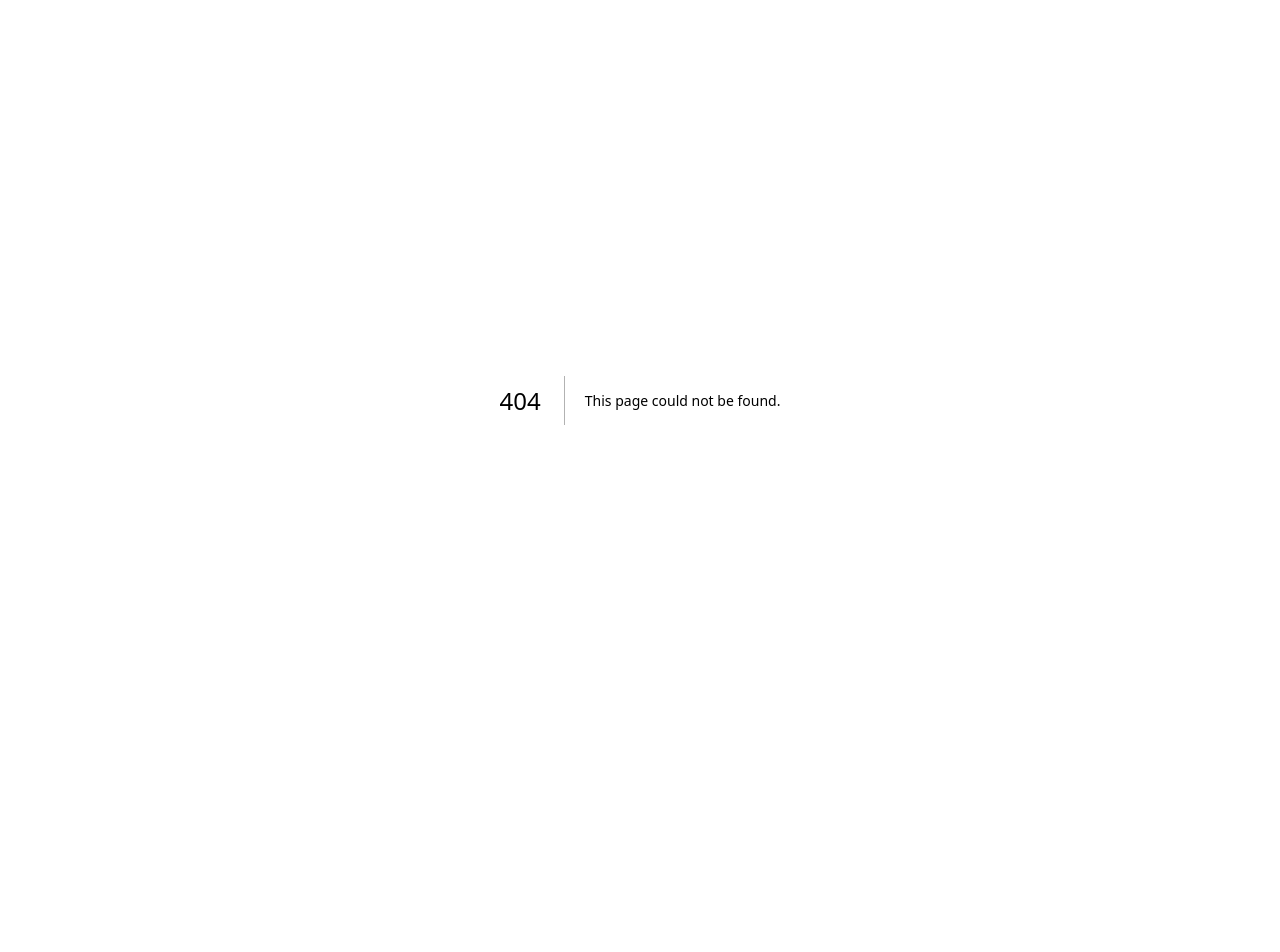
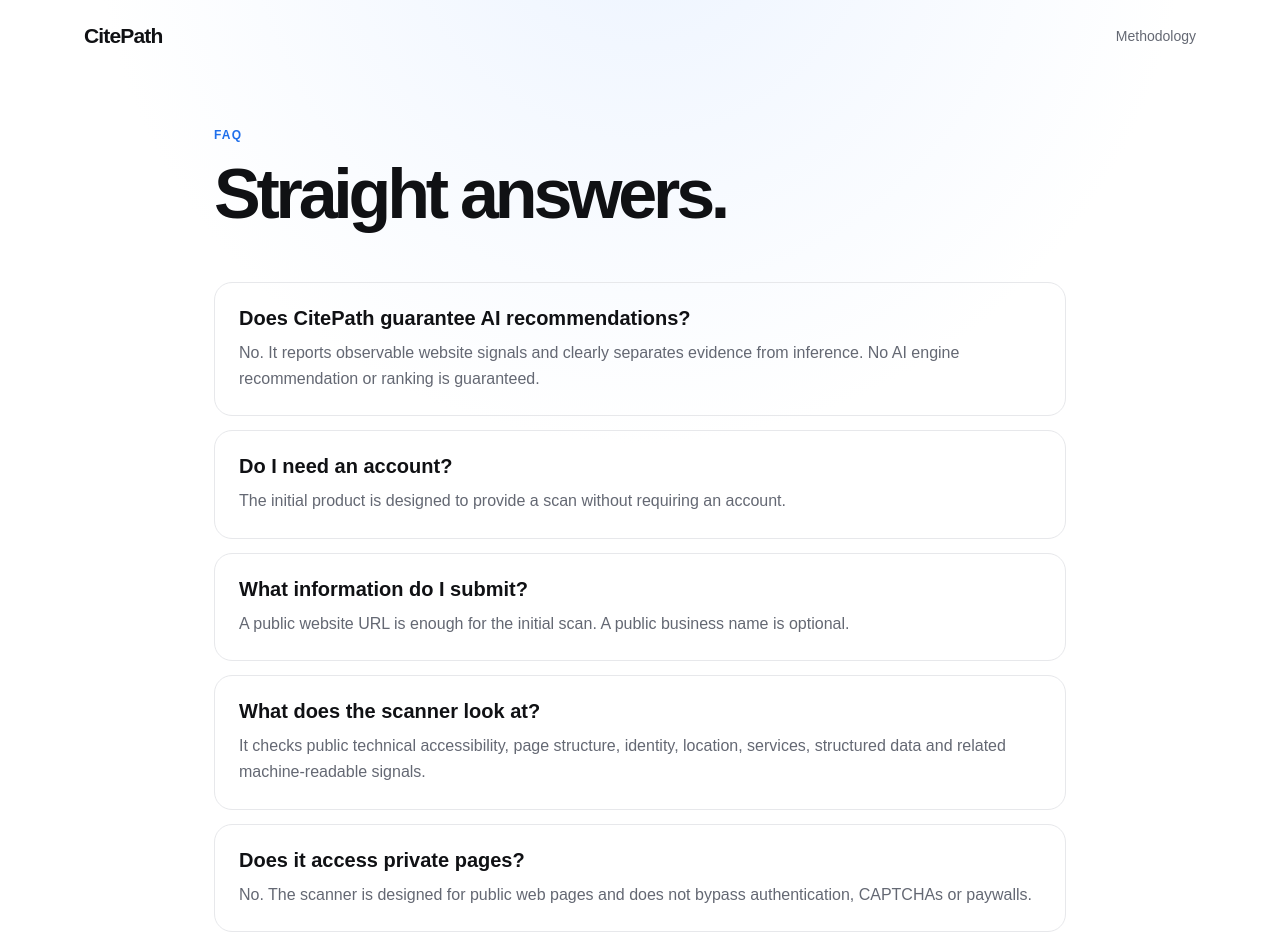
Before and after one commit to DMSNova27/CitePath, a Next.js app: page /faq in a window 1280 px wide. Before the commit this address had no page. Shown: the top 952 px of the page. Before the commit the page ends 800 px from the top, so only its background shows below. Built offline with nearby package versions, Linux system fonts and the light colour scheme.

Commit message:
Add FAQ page

```diff
--- /dev/null
+++ b/src/app/faq/page.tsx
@@ -0,0 +1,11 @@
+import Link from "next/link";
+
+const faqs = [
+  ["Does CitePath guarantee AI recommendations?", "No. It reports observable website signals and clearly separates evidence from inference. No AI engine recommendation or ranking is guaranteed."],
+  ["Do I need an account?", "The initial product is designed to provide a scan without requiring an account."],
+  ["What information do I submit?", "A public website URL is enough for the initial scan. A public business name is optional."],
+  ["What does the scanner look at?", "It checks public technical accessibility, page structure, identity, location, services, structured data and related machine-readable signals."],
+  ["Does it access private pages?", "No. The scanner is designed for public web pages and does not bypass authentication, CAPTCHAs or paywalls."],
+];
+
+export default function FaqPage() { return <main className="page-shell"><nav className="nav"><Link href="/" className="brand">CitePath</Link><Link href="/methodology" className="nav-link">Methodology</Link></nav><article style={{maxWidth:900,margin:"0 auto",padding:"56px 24px 100px"}}><p className="eyebrow">FAQ</p><h1 style={{fontSize:"clamp(42px,7vw,70px)",letterSpacing:"-.06em",margin:0}}>Straight answers.</h1><div style={{display:"grid",gap:14,marginTop:48}}>{faqs.map(([q,a])=><section key={q} style={{border:"1px solid var(--line)",borderRadius:18,padding:24}}><h2 style={{margin:0,fontSize:20}}>{q}</h2><p style={{margin:"10px 0 0",color:"var(--muted)",lineHeight:1.6}}>{a}</p></section>)}</div></article></main>; }
```
